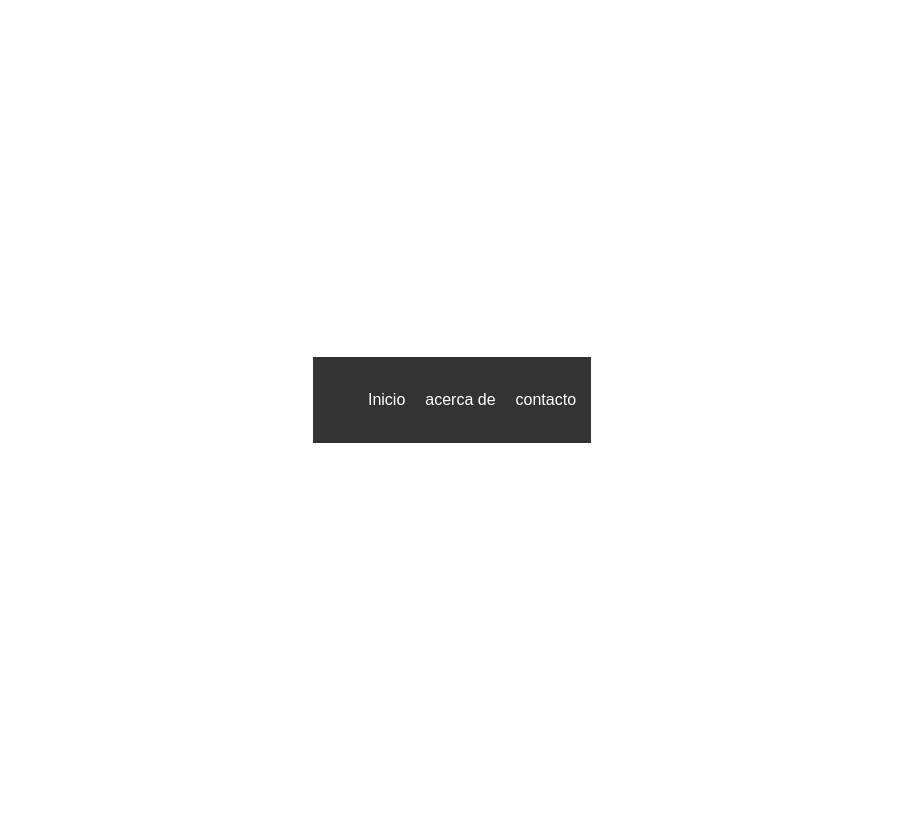
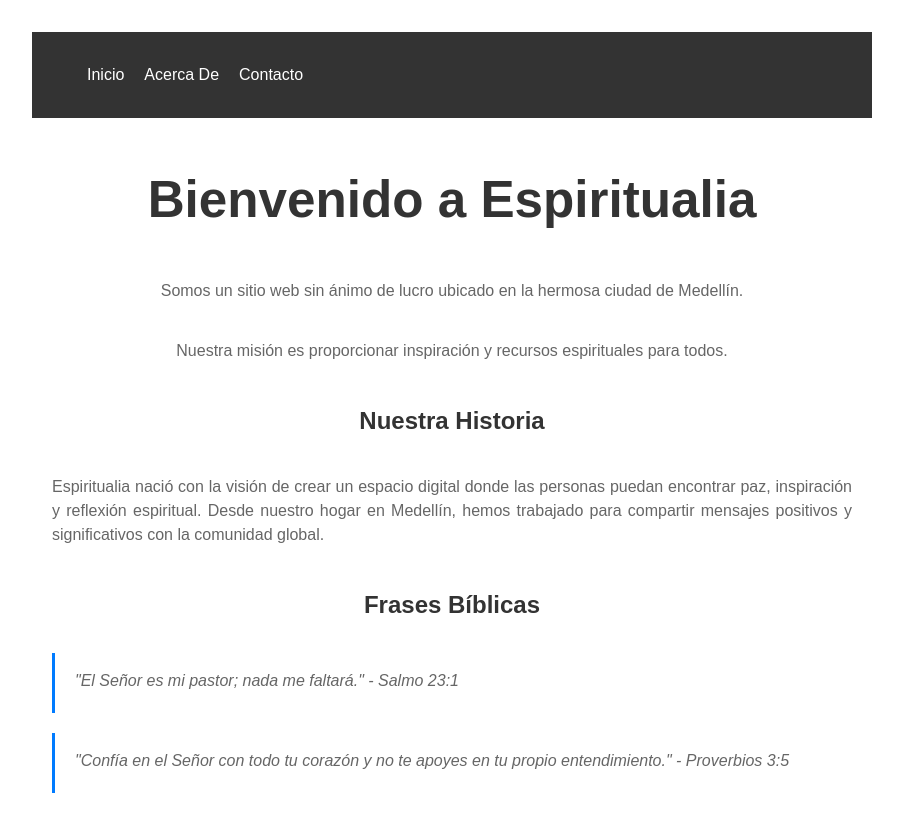
Before and after one commit to hackersito777/espiritualia, a React (Vite) app: page /acercade in a window 1280 px wide. Shown: the top 832 px of the page, without its empty margins (188-1091 px from the left). Before the commit the page ends 800 px from the top, so only its background shows below. Built offline with nearby package versions, Linux system fonts and the light colour scheme.

Commit message:
first commits

```diff
--- a/package.json
+++ b/package.json
@@ -12,6 +12,7 @@
   "dependencies": {
     "react": "^18.2.0",
     "react-dom": "^18.2.0",
+    "react-icons": "^4.12.0",
     "react-router-dom": "^5.2.0"
   },
   "devDependencies": {
--- a/src/App.jsx
+++ b/src/App.jsx
@@ -1,12 +1,13 @@
-import { useState } from 'react'
+
 import LandingPage from './components/LandingPage'
 import './App.css'
 import Navbar from './components/NavBar'
 import { BrowserRouter as Router, Route, Switch } from 'react-router-dom';
-
+import AcercaDe from './components/AcercaDe';
+import Contacto from './components/Contacto';
 
 function App() {
-  const [count, setCount] = useState(0)
+
 
   return (
     <Router>
@@ -14,6 +15,8 @@ function App() {
     <Navbar/>
     <Switch>
     <Route path="/" exact component={LandingPage} />
+    <Route path="/acercade" exact component={AcercaDe} />
+    <Route path="/contacto" exact component={Contacto} />
 
     </Switch>
 
--- /dev/null
+++ b/src/components/AcercaDe.css
@@ -0,0 +1,28 @@
+/* AcercaDe.css */
+
+.acerca-de-container {
+    max-width: 800px;
+    margin: auto;
+    padding: 20px;
+    text-align: justify;
+    display: flex;
+    flex-direction: column;
+    align-items: center;
+  }
+
+  h1, h2 {
+    color: #333;
+  }
+
+  p {
+    margin-bottom: 15px;
+  }
+
+  blockquote {
+    margin: 10px 0;
+    padding-left: 20px;
+    border-left: 3px solid #007bff;
+    color: #666;
+    width: 100%;
+    box-sizing: border-box;
+  }
--- /dev/null
+++ b/src/components/AcercaDe.jsx
@@ -0,0 +1,29 @@
+// AcercaDe.js
+
+import React from 'react';
+import './AcercaDe.css';
+
+const AcercaDe = () => {
+  return (
+    <div className="acerca-de-container">
+      <h1>Bienvenido a Espiritualia</h1>
+      <p>Somos un sitio web sin ánimo de lucro ubicado en la hermosa ciudad de Medellín.</p>
+      <p>Nuestra misión es proporcionar inspiración y recursos espirituales para todos.</p>
+      <h2>Nuestra Historia</h2>
+      <p>
+        Espiritualia nació con la visión de crear un espacio digital donde las personas puedan encontrar
+        paz, inspiración y reflexión espiritual. Desde nuestro hogar en Medellín, hemos trabajado
+        para compartir mensajes positivos y significativos con la comunidad global.
+      </p>
+      <h2>Frases Bíblicas</h2>
+      <blockquote>
+        <p>"El Señor es mi pastor; nada me faltará." - Salmo 23:1</p>
+      </blockquote>
+      <blockquote>
+        <p>"Confía en el Señor con todo tu corazón y no te apoyes en tu propio entendimiento." - Proverbios 3:5</p>
+      </blockquote>
+    </div>
+  );
+};
+
+export default AcercaDe;
--- /dev/null
+++ b/src/components/Contacto.css
@@ -0,0 +1,41 @@
+/* Contacto.css */
+
+.contacto-container {
+    max-width: 600px;
+    margin: auto;
+    padding: 20px;
+    text-align: center;
+    display: flex;
+    flex-direction: column;
+    align-items: center;
+  }
+
+  h1 {
+    color: #333;
+  }
+
+  p {
+    margin-bottom: 20px;
+    color: #666;
+  }
+
+  .whatsapp-button {
+    display: inline-flex;
+    align-items: center;
+    background-color: #25d366; /* Verde de WhatsApp */
+    color: #fff;
+    padding: 10px 15px;
+    border: none;
+    border-radius: 5px;
+    text-decoration: none;
+    cursor: pointer;
+    transition: background-color 0.3s;
+  }
+
+  .whatsapp-button:hover {
+    background-color: #128c7e; /* Cambio de color al pasar el ratón */
+  }
+
+  .whatsapp-icon {
+    margin-right: 10px;
+  }
--- /dev/null
+++ b/src/components/Contacto.jsx
@@ -0,0 +1,28 @@
+// Contacto.js
+
+import React from 'react';
+import './Contacto.css';
+import { FaWhatsapp } from 'react-icons/fa';
+
+const Contacto = () => {
+  return (
+    <div className="contacto-container">
+      <h1>¡Hablemos!</h1>
+      <p>
+        ¿Listo para iniciar una conversación que te acerque a tus metas? Estoy aquí para ayudarte.
+        Envíame un mensaje a través de WhatsApp y comencemos este viaje juntos.
+      </p>
+      <a
+        href="https://wa.me/tuNumeroDeTelefono" // Reemplaza "tuNumeroDeTelefono" con tu número de teléfono de WhatsApp
+        target="_blank"
+        rel="noopener noreferrer"
+        className="whatsapp-button"
+      >
+        <FaWhatsapp className="whatsapp-icon" />
+        ¡Contactar por WhatsApp!
+      </a>
+    </div>
+  );
+};
+
+export default Contacto;
--- a/src/components/NavBar.jsx
+++ b/src/components/NavBar.jsx
@@ -19,8 +19,8 @@ const Navbar = () => {
       </div>
       <ul className={`nav-links ${menuOpen ? 'open' : ''}`}>
         <li><Link to="/">Inicio</Link></li>
-        <li><Link to="/acercade">acerca de</Link></li>
-        <li><Link to="/contacto">contacto</Link></li>
+        <li><Link to="/acercade">Acerca De </Link></li>
+        <li><Link to="/contacto">Contacto</Link></li>
 
       </ul>
     </nav>
```
Also changed, not shown: 1 other file (tests, documents, lock files or other folders).
